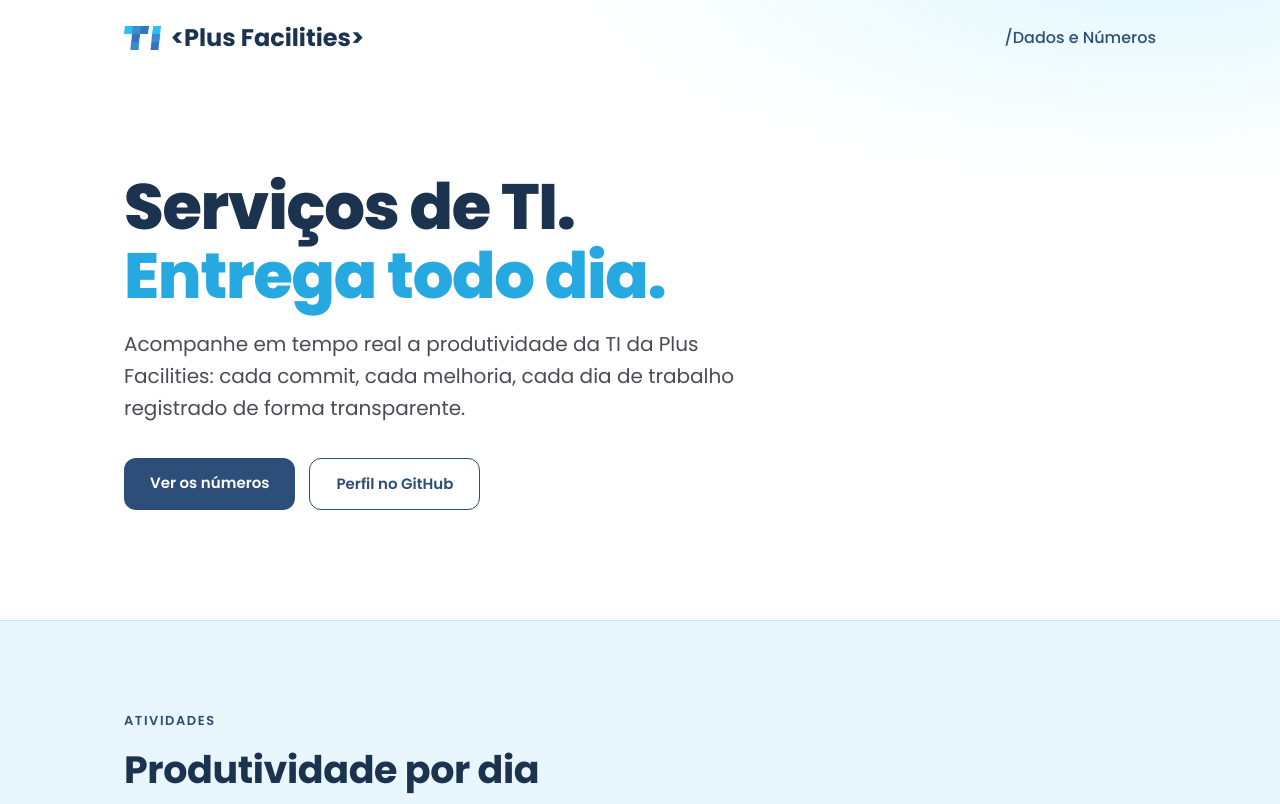
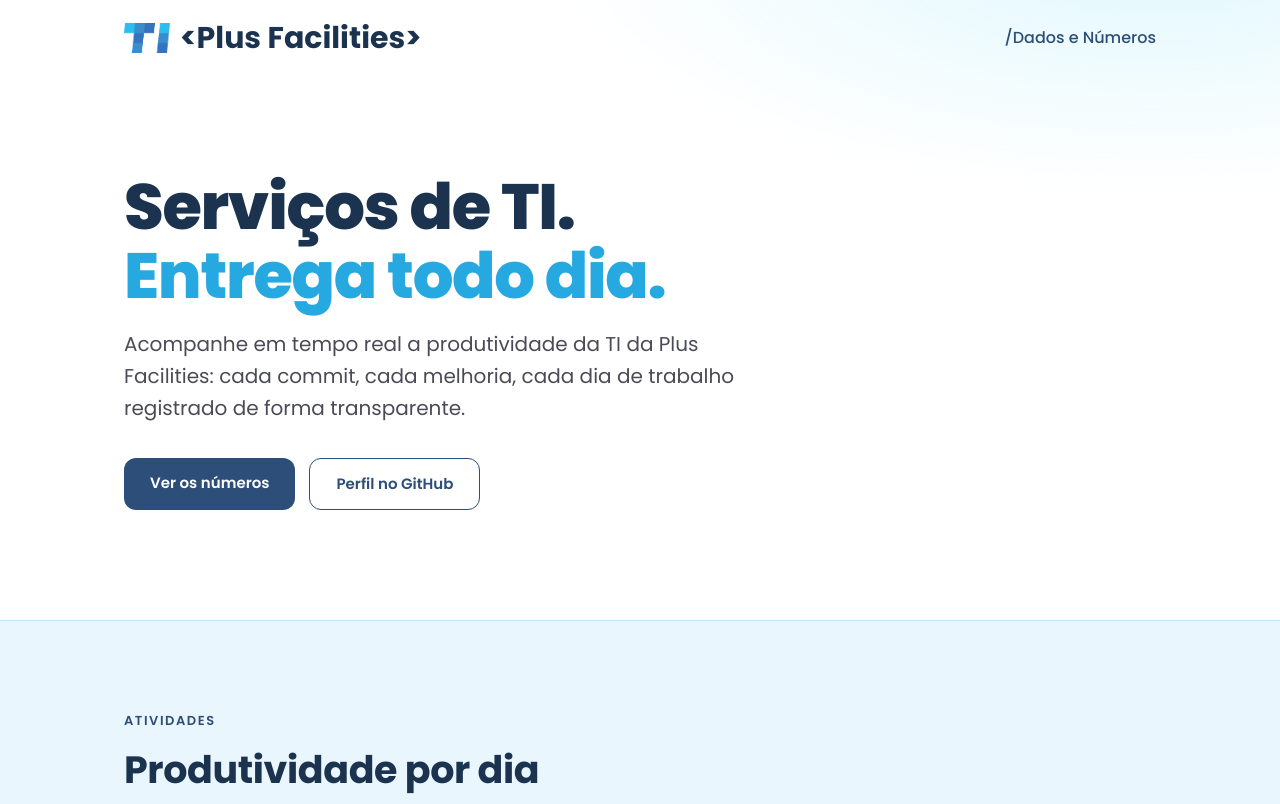
Before and after one commit to ti-plus/PlusFacilities, a plain HTML site: page index.html in a window 1280 px wide. Shown: the top 804 px of the page. Drawn offline with Linux system fonts and the light colour scheme; no server answers.

Commit message:
Update index.html

```diff
--- a/index.html
+++ b/index.html
@@ -25,8 +25,8 @@
   /* NAV */
   nav{position:absolute;top:0;left:0;right:0;z-index:5}
   nav .wrap{display:flex;justify-content:space-between;align-items:center;height:76px}
-  .brand{display:flex;align-items:center;gap:10px;color:var(--navy);font-weight:700;text-decoration:none;font-size:24px}
-  .brand img{height:24px;width:auto;display:block}
+  .brand{display:flex;align-items:center;gap:10px;color:var(--navy);font-weight:700;text-decoration:none;font-size:30px}
+  .brand img{height:30px;width:auto;display:block}
   nav a.link{color:var(--blue);text-decoration:none;font-size:16px;font-weight:500}
   nav a.link:hover{color:var(--navy)}
 
```
